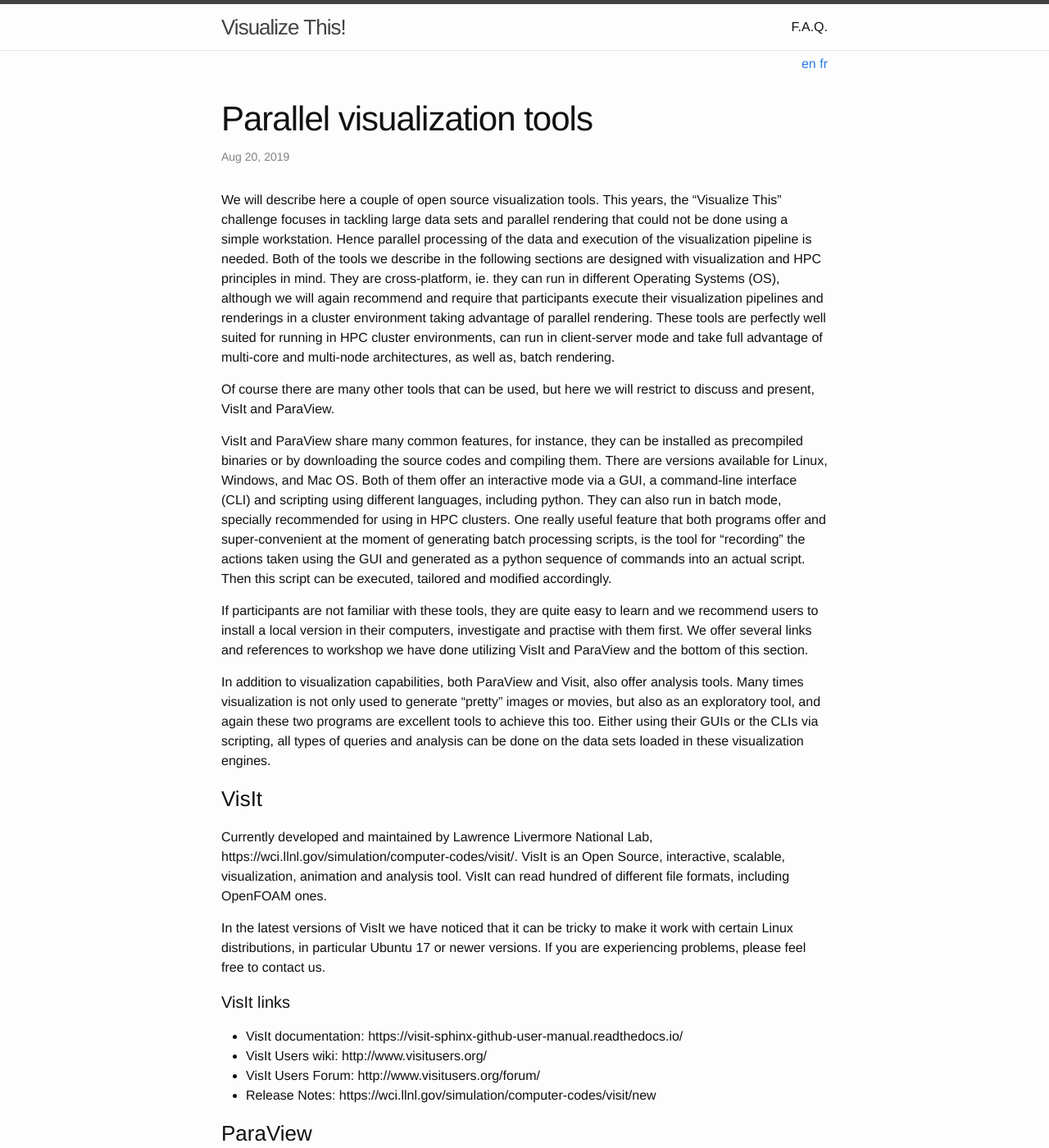
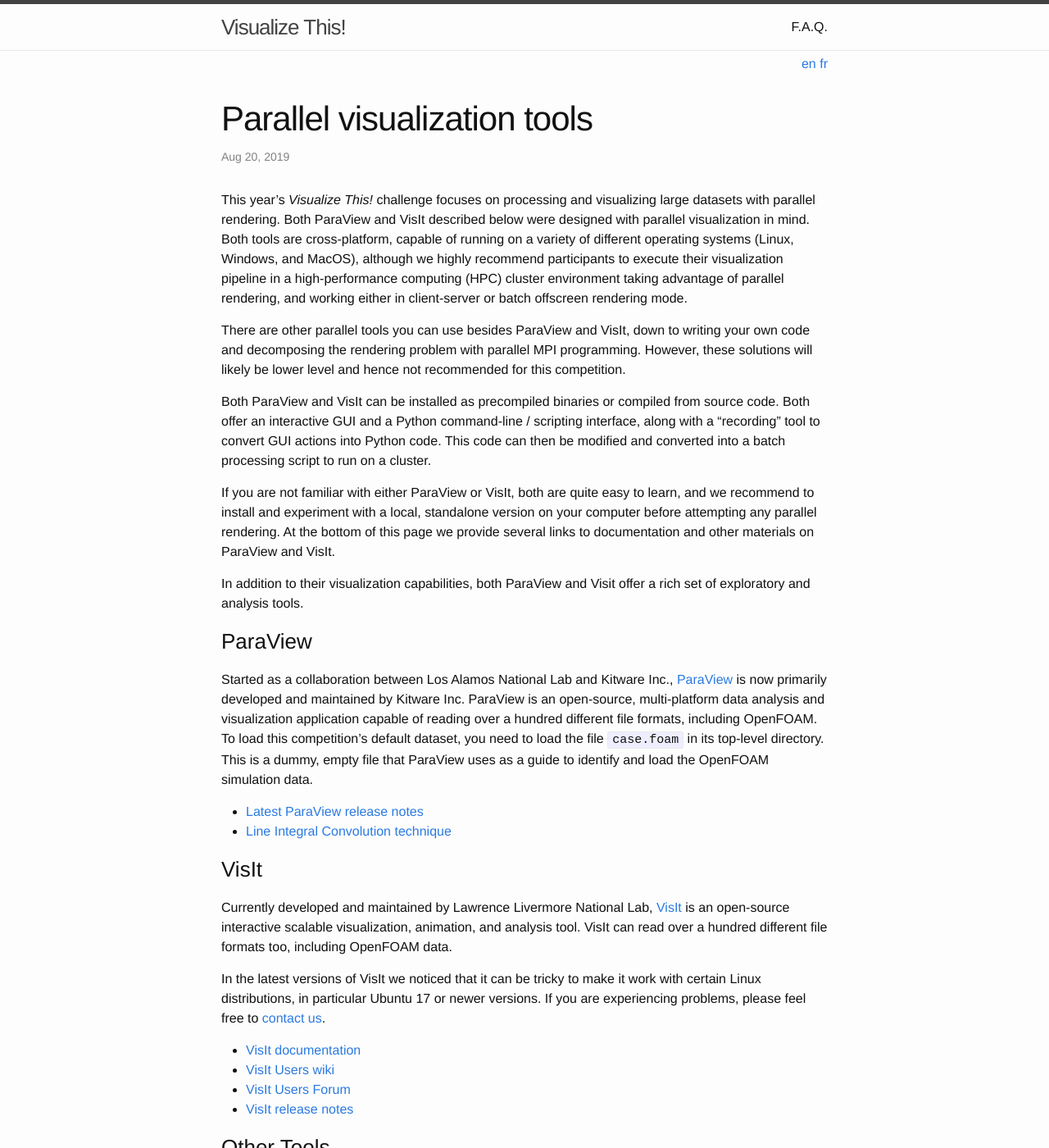
Before and after one commit to ComputeCanada/visualizeThis, a Jekyll site: the page built from _posts/2019-08-20-tools.markdown, in a window 1280 px wide and 1400 px high. Shown: the whole window at 82% size. Built offline with Jekyll 4.4.1, drawn with Linux system fonts in a browser that asks for light colours; some of the changed text lies outside the part shown.

Commit message:
edited Marcelo's post

```diff
--- a/_posts/2019-08-20-tools.markdown
+++ b/_posts/2019-08-20-tools.markdown
@@ -7,67 +7,128 @@
 lang: en
 ---
 
-We will describe here a couple of open source visualization tools.
-This years, the "Visualize This" challenge focuses in tackling large data sets and parallel rendering that could not be done using a simple workstation.
-Hence parallel processing of the data and execution of the visualization pipeline is needed.
-Both of the tools we describe in the following sections are designed with visualization and HPC principles in mind.
-They are cross-platform, ie. they can run in different Operating Systems (OS), although we will again recommend and require that participants execute their visualization pipelines and renderings in a cluster environment taking advantage of parallel rendering.
-These tools are perfectly well suited for running in HPC cluster environments, can run in client-server mode and take full advantage of multi-core and multi-node architectures, as well as, batch rendering.
+<!-- We will describe here a couple of open source visualization tools. -->
+<!-- Hence parallel processing of the data and execution of the visualization pipeline is needed. -->
 
-Of course there are many other tools that can be used, but here we will restrict to discuss and present, VisIt and ParaView.
+This year's *Visualize This!* challenge focuses on processing and visualizing large datasets with
+parallel rendering. Both ParaView and VisIt described below were designed with parallel visualization in
+mind. Both tools are cross-platform, capable of running on a variety of different operating systems
+(Linux, Windows, and MacOS), although we highly recommend participants to execute their visualization
+pipeline in a high-performance computing (HPC) cluster environment taking advantage of parallel
+rendering, and working either in client-server or batch offscreen rendering mode.
 
-VisIt and ParaView share many common features, for instance, they can be installed as precompiled binaries or by downloading the source codes and compiling them. There are versions available for Linux, Windows, and Mac OS.
-Both of them offer an interactive mode via a GUI, a command-line interface (CLI) and scripting using different languages, including python. They can also run in batch mode, specially recommended for using in HPC clusters.
-One really useful feature that both programs offer and super-convenient at the moment of generating batch processing scripts, is the tool for "recording" the actions taken using the GUI and generated as a python sequence of commands into an actual script.
-Then this script can be executed, tailored and modified accordingly.
+<!-- These tools are perfectly well suited for running in HPC cluster environments, can run in client-server -->
+<!-- mode and take full advantage of multi-core and multi-node architectures, as well as, batch rendering. -->
 
-If participants are not familiar with these tools, they are quite easy to learn and we recommend users to install a local version in their computers, investigate and practise with them first. We offer several links and references to workshop we have done utilizing VisIt and ParaView and the bottom of this section.
+<!-- Of course there are many other tools that can be used, but here we will restrict to discuss and present, -->
+<!-- VisIt and ParaView. -->
 
-In addition to visualization capabilities, both ParaView and Visit, also offer analysis tools. Many times visualization is not only used to generate "pretty" images or movies, but also as an exploratory tool, and again these two programs are excellent tools to achieve this too. Either using their GUIs or the CLIs via scripting, all types of queries and analysis can be done on the data sets loaded in these visualization engines.
+There are other parallel tools you can use besides ParaView and VisIt, down to writing your own code and
+decomposing the rendering problem with parallel MPI programming. However, these solutions will likely be
+lower level and hence not recommended for this competition.
+
+Both ParaView and VisIt can be installed as precompiled binaries or compiled from source code. Both offer
+an interactive GUI and a Python command-line / scripting interface, along with a "recording" tool to
+convert GUI actions into Python code. This code can then be modified and converted into a batch
+processing script to run on a cluster.
+
+<!-- They can also run in batch mode, specially recommended for using in HPC clusters. -->
+
+<!-- One really useful feature that both programs offer and super-convenient at the moment of generating batch -->
+<!-- processing scripts, is the tool for "recording" the actions taken using the GUI and generated as a python -->
+<!-- sequence of commands into an actual script.  Then this script can be executed, tailored and modified -->
+<!-- accordingly. -->
+
+If you are not familiar with either ParaView or VisIt, both are quite easy to learn, and we recommend to
+install and experiment with a local, standalone version on your computer before attempting any parallel
+rendering. At the bottom of this page we provide several links to documentation and other materials on
+ParaView and VisIt.
+
+In addition to their visualization capabilities, both ParaView and Visit offer a rich set of exploratory
+and analysis tools.
+
+<!-- Many times visualization is not only used to generate "pretty" images or movies, but also as an -->
+<!-- exploratory tool, and again these two programs are excellent tools to achieve this too. Either using -->
+<!-- their GUIs or the CLIs via scripting, all types of queries and analysis can be done on the data sets -->
+<!-- loaded in these visualization engines. -->
+
+
+
+
+
+
+### ParaView
+
+Started as a collaboration between Los Alamos National Lab and Kitware Inc., <a
+href="https://www.paraview.org" target="_blank">ParaView</a> is now primarily developed and maintained by
+Kitware Inc. ParaView is an open-source, multi-platform data analysis and visualization application
+capable of reading over a hundred different file formats, including OpenFOAM. To load this competition's
+default dataset, you need to load the file `case.foam` in its top-level directory. This is a dummy, empty
+file that ParaView uses as a guide to identify and load the OpenFOAM simulation data.
+
+* <a href="https://www.paraview.org/Wiki/ParaView_Release_Notes" target="_blank">Latest ParaView release notes</a>
+* <a href="https://www.paraview.org/Wiki/ParaView/Line_Integral_Convolution" target="_blank">Line
+  Integral Convolution technique</a>
+<!-- * NVIDIA plugin:  https://www.nvidia.com/en-us/data-center/index-paraview-plugin/ -->
+
+
+
 
 
 ### VisIt
-Currently developed and maintained by Lawrence Livermore National Lab, https://wci.llnl.gov/simulation/computer-codes/visit/.
-VisIt is an Open Source, interactive, scalable, visualization, animation and analysis tool.
-VisIt can read hundred of different file formats, including OpenFOAM ones.
 
-In the latest versions of VisIt we have noticed that it can be tricky to make it work with certain Linux distributions, in particular Ubuntu 17 or newer versions. If you are experiencing problems, please feel free to contact us.
+Currently developed and maintained by Lawrence Livermore National Lab, <a
+href="https://wci.llnl.gov/simulation/computer-codes/visit" target="_blank">VisIt</a> is an open-source
+interactive scalable visualization, animation, and analysis tool. VisIt can read over a hundred different
+file formats too, including OpenFOAM data.
 
-#### VisIt links
-* VisIt documentation:  https://visit-sphinx-github-user-manual.readthedocs.io/
-* VisIt Users wiki:  http://www.visitusers.org/
-* VisIt Users Forum:  http://www.visitusers.org/forum/
-* Release Notes:  https://wci.llnl.gov/simulation/computer-codes/visit/new
+In the latest versions of VisIt we noticed that it can be tricky to make it work with certain Linux
+distributions, in particular Ubuntu 17 or newer versions. If you are experiencing problems, please feel
+free to [contact us](mailto:viz-challenge@westgrid.ca).
+
+* <a href="https://visit-sphinx-github-user-manual.readthedocs.io" target="_blank">VisIt documentation</a>
+* <a href="http://www.visitusers.org" target="_blank">VisIt Users wiki</a>
+* <a href="http://www.visitusers.org/forum" target="_blank">VisIt Users Forum</a>
+* <a href="https://wci.llnl.gov/simulation/computer-codes/visit/new" target="_blank">VisIt release notes</a>
 
 
-### ParaView
-Originally started as a collaboration between Los Alamos National Lab and Kitware, currently is developed and maintained by Kitware, https://www.paraview.org/.
-ParaView is an open-source, multi-platform data analysis and visualization application.
-ParaView can read hundred of different file formats, including OpenFOAM ones.
 
-For instance, to load the data from this challenge, you just need to locate the "case.foam" file located in the directory of the data set and open it in ParaView. This is a dummy empty file, that ParaView can understand and uses as a guide to identify and load all the data from an OpenFOAM simulation.
-
-#### ParaView Highlights
-* Release Notes: https://www.paraview.org/Wiki/ParaView_Release_Notes
-* Line Integral Convolution: https://www.paraview.org/Wiki/ParaView/Line_Integral_Convolution
-* NVIDIA plugin:  https://www.nvidia.com/en-us/data-center/index-paraview-plugin/
 
 
 ### Other Tools
+
 #### Blender
-Blender, https://www.blender.org, is more of --what we would call-- an artistic visualization and animation tool than a proper "Scientific Visualization" one, in comparison to Visit and ParaView.
-Nevertheless the quality that visualizations and animations can reach using Blender, is similar to "Hollywood" characteristics.
-Because of the complexity and large set of functionalities Blender offers, the learning curve is quite steep, in particular for mastering its more outstanding and remarkable features.
-Blender not only offer the typical or traditional visualization algorithms, but also adds the ability of importing models, objects, as well as, provides several engines to simulate quite realistic scenarios.
-Even when this is a quite power tool, unless the participants feel really comfortable using Blender and have reached certain level of proficiency using it, we will not recommend to tackle the challenge using Blender.
+
+Compared to ParaView and VisIt, <a href="https://www.blender.org" target="_blank">Blender</a> is more of
+a 3D artistic visualization and animation tool than a proper "scientific visualization" package. The
+quality and style of Blender visualizations can reach "Hollywood level", but, due to its complexity and a
+large set of features, the learning curve is quite steep, especially for mastering the more advanced and
+visually appealing features.
+
+<!-- Blender not only offer the typical or traditional visualization algorithms, but also adds the ability of -->
+<!-- importing models, objects, as well as, provides several engines to simulate quite realistic scenarios. -->
+
+For example, Blender can import 3D scenes from traditional visualization packages and apply
+photo-realistic rendering. However, unless you have already reached certain level of proficiency with
+Blender, we do not recommend using it for this competition.
+
+
+
+
+
+
 
 
 
 ### Further Resources:
 
-#### Running VisIt and ParaView in Canada's National Clusters:
-https://docs.computecanada.ca/wiki/Visualization
+* <a href="https://docs.computecanada.ca/wiki/Visualization" target="_blank">Visualization on Compute
+  Canada's national clusters</a>
+* <a href="https://westgrid.github.io/trainingMaterials/tools/visualization" target="_blank">WestGrid's
+  visualization training materials and webinars</a>
 
-https://docs.computecanada.ca/wiki/ParaView
 
-https://docs.computecanada.ca/wiki/VisIt
+
+
+<!-- * <a href="https://docs.computecanada.ca/wiki/ParaView" target="_blank">Running ParaView on Compute Canada's clusters</a> -->
+<!-- * <a href="https://docs.computecanada.ca/wiki/VisIt" target="_blank">Running VisIt on Compute Canada's clusters</a> -->
```
